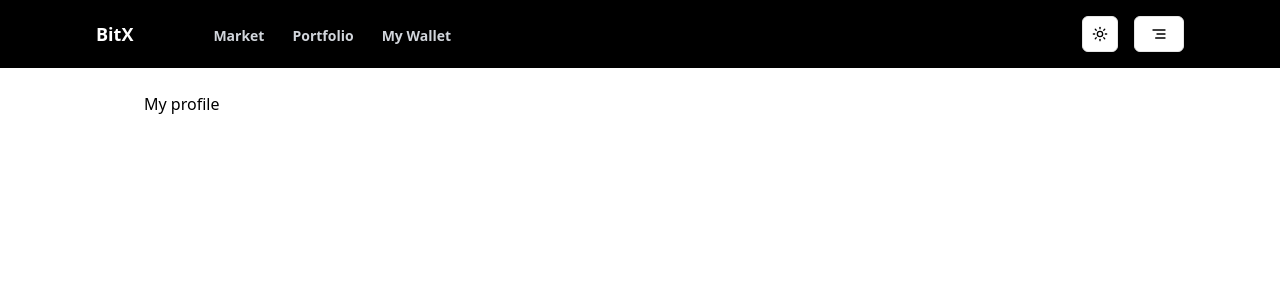
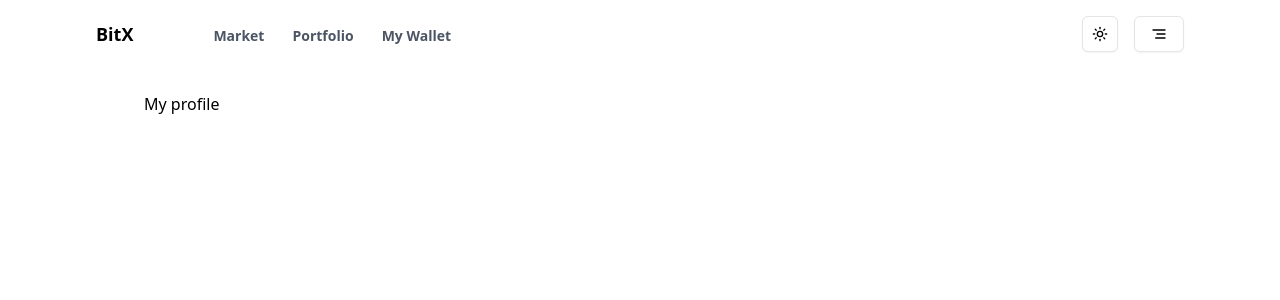
Before and after one commit to siroratN/bitx, a Next.js app: page /profile in a window 1280 px wide. Shown: the top 300 px of the page. Built offline with nearby package versions, Linux system fonts and the light colour scheme.

Commit message:
edit nav

```diff
--- a/app/page.tsx
+++ b/app/page.tsx
@@ -1,6 +1,7 @@
 import CoinAllTable from "@/components/CoinAllTable/CoinAllTable"
 import Profit from "@/components/Profit/Profit"
 import { SignedOut, SignedIn ,SignUpButton, SignInButton } from '@clerk/nextjs'
+import { TrendingUp } from 'lucide-react';
 
 
 const page = () => {
@@ -11,6 +12,10 @@ const page = () => {
             <Profit/>
           </div>
         </SignedIn>
+        <div className='my-10 flex item-center gap-3  p-4 rounded-sm'>
+          <p className='text-2xl  font-bold'>Crypto Market Today</p>
+          <p className='text-red-700'><TrendingUp/></p>
+        </div>
         <CoinAllTable/>
     </div>
   )
--- a/components/CoinAllTable/CoinAllTable.tsx
+++ b/components/CoinAllTable/CoinAllTable.tsx
@@ -37,10 +37,10 @@ export default function CoinAllTable() {
             <TableHead>Profit / Loss</TableHead>
           </TableRow>
         </TableHeader>
-        <TableBody className="p-20">
+        <TableBody >
           {currentData.map((item, index) => (
-            <TableRow key={index}>
-              <TableCell>{item.coin} ({item.symbol})</TableCell>
+            <TableRow key={index} className="p-10">
+              <TableCell >{item.coin} ({item.symbol})</TableCell>
               <TableCell>{item.price}</TableCell>
               <TableCell>{item.holdings}</TableCell>
               <TableCell>{item.value}</TableCell>
--- a/components/NavBar/Navbar.tsx
+++ b/components/NavBar/Navbar.tsx
@@ -12,14 +12,14 @@ const nav = [
 
 const Navbar = () => {
   return (
-    <nav className='bg-black bg-opacity-97 backdrop-blur-sm'>
+    <nav className='bg-white  dark:bg-black dark:bg-opacity-97 dark:backdrop-blur-sm'>
         <div className="container flex justify-between items-center py-4">
-            <div className='flex items-center gap-20 text-white font-semibold text-lg'>
+            <div className='flex items-center gap-20  font-semibold text-lg'>
               <p>BitX</p>
               <div className='flex justify-between'>
                 {nav.map((item, index) => (
                     <Link key={index} href={item.href} className="mr-7">
-                            <span className="text-gray-300 text-sm">{item.label}</span>
+                            <span className="text-gray-600 dark:text-gray-300 text-sm">{item.label}</span>
                     </Link>
                 ))}
               </div>
--- a/components/Profit/Profit.tsx
+++ b/components/Profit/Profit.tsx
@@ -4,7 +4,7 @@ import Link from 'next/link';
 
 const Profit = () => {
   return (
-    <div className='p-5  w-[400px]   rounded-md border-2 border-gray-300'>
+    <div className='p-5  w-[400px]  rounded-md border-2 border-gray-300'>
         <div className='flex item-center justify-between'>
             <div className='flex gap-2'>
                 <Coins />
```
